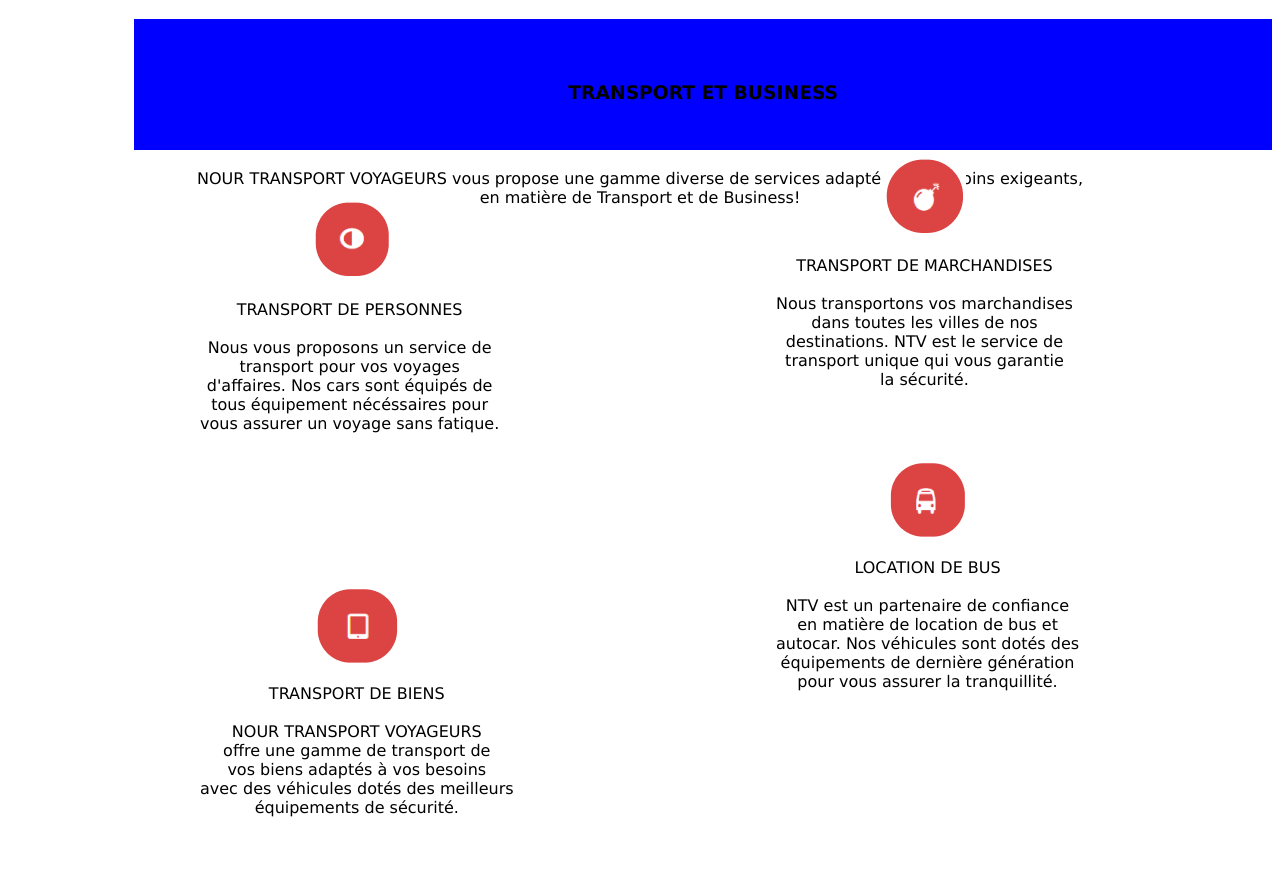
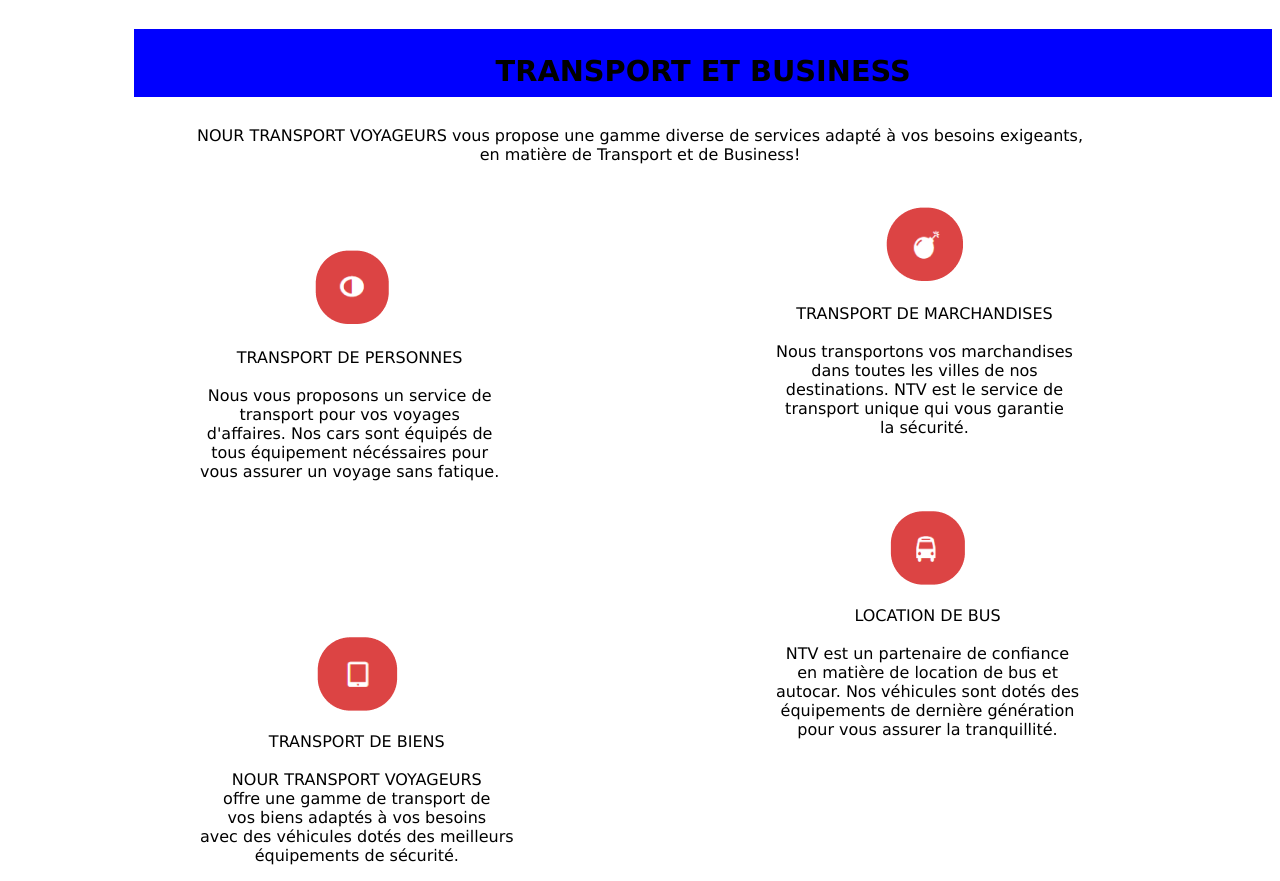
Before and after one commit to moussa7732/modifNour, a plain HTML site: page serv.html in a window 1280 px wide. Before the commit the page ends 833 px from the top, so only its background shows below. Drawn offline with Linux system fonts and the light colour scheme.

Commit message:
Modification

```diff
--- a/style.css
+++ b/style.css
@@ -44,8 +44,9 @@ table{
     margin-left: 10%;
     background-color: blue;
     height: 5px;
-    padding-top: 5%;
-    padding-bottom: 5%;
+    padding-top: 2%;
+    padding-bottom: 3%;
+    font-size: 180%;
 }
 
 #transpBusi{
@@ -54,7 +55,7 @@ table{
 
 #tp{
     position: absolute;
-    top: 24%;
+    top: 30%;
     text-align: center;
     margin-right: 50%;
     margin-left: 15%;
@@ -62,7 +63,7 @@ table{
 
 #tm{
     position: absolute;
-    top: 0%;
+    top: 6%;
     text-align: center;
     margin-left: 60%;
     margin-top: 12%;
@@ -70,7 +71,7 @@ table{
 
 #tb{
     position: absolute;
-    top: 70%;
+    top: 76%;
     text-align: center;
     margin-top: 2%;
     margin-left: 15%;
@@ -79,7 +80,7 @@ table{
 
 #lb{
     position: absolute;
-    top: 3%;
+    top: 9%;
     text-align: center;
     margin-left: 60%;
     margin-top: 34%;
```
